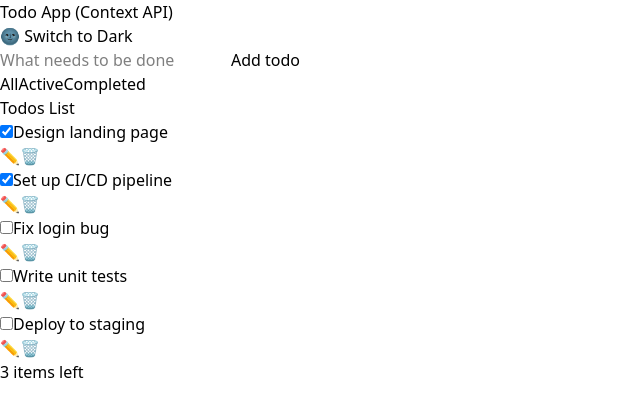
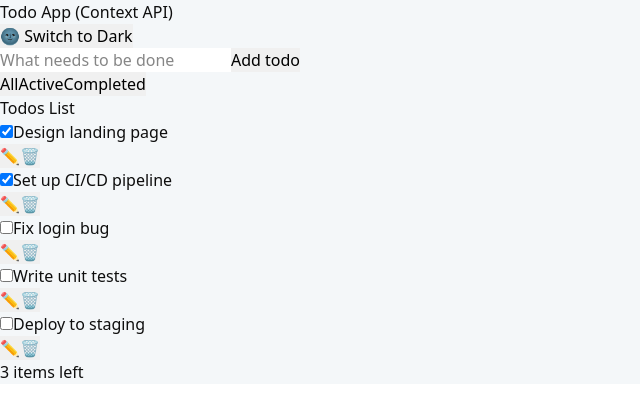
Before and after one commit to Abel-Per-Scholas-Work/todo-context-api, a React (Vite) app: page / in a window 1280 px wide. Shown: the top 416 px of the page, without its empty margins (0-640 px from the left). Built offline with nearby package versions, Linux system fonts and the light colour scheme.

Commit message:
add dark and light theme css

```diff
--- a/src/App.tsx
+++ b/src/App.tsx
@@ -1,13 +1,19 @@
+import { useContext } from "react";
 import "./App.css";
 import FilterButton from "./components/FilterButton";
 import ThemeToggleButton from "./components/ThemeToggleButton";
 import TodoInput from "./components/TodoInput";
 import ToDosList from "./components/TodosList";
+import { ThemeContext } from "./context/ThemeContext";
 
 function App() {
+	const { theme } = useContext(ThemeContext);
 	return (
 		<>
-			<main>
+			<main
+				className={`max-w-[85rem] mx-auto ${
+					theme === "light" ? "light" : "dark"
+				}`}>
 				<header>
 					<div>Todo App (Context API)</div>
 					<div>
--- a/src/index.css
+++ b/src/index.css
@@ -1,4 +1,56 @@
 @import "tailwindcss";
+
+.light {
+	background-color: #f4f7f9;
+	color: #0e0e0e;
+}
+.light input {
+	background-color: #ffffff;
+	color: #0e0e0e;
+}
+.light button {
+	background-color: #f0f0f0;
+	color: black;
+}
+
+.light button:hover {
+	background-color: #e0e0e0;
+}
+
+.light button.active {
+	background-color: #007bff;
+	color: black;
+}
+.light button.active:hover {
+	background-color: #0056b3;
+	color: black;
+}
+
+.dark {
+	background-color: #1a1a1a;
+	color: #f0f0f0;
+}
+.dark input {
+	background-color: #333333;
+	color: white;
+}
+.dark button {
+	background-color: #f0f0f0;
+	color: #f0f0f0;
+}
+
+.dark button:hover {
+	background-color: #e0e0e0;
+}
+
+.dark button.active {
+	background-color: #007bff;
+	color: #f0f0f0;
+}
+.dark button.active:hover {
+	background-color: #0056b3;
+	color: #f0f0f0;
+}
 
 /* :root {
   font-family: system-ui, Avenir, Helvetica, Arial, sans-serif;
```
